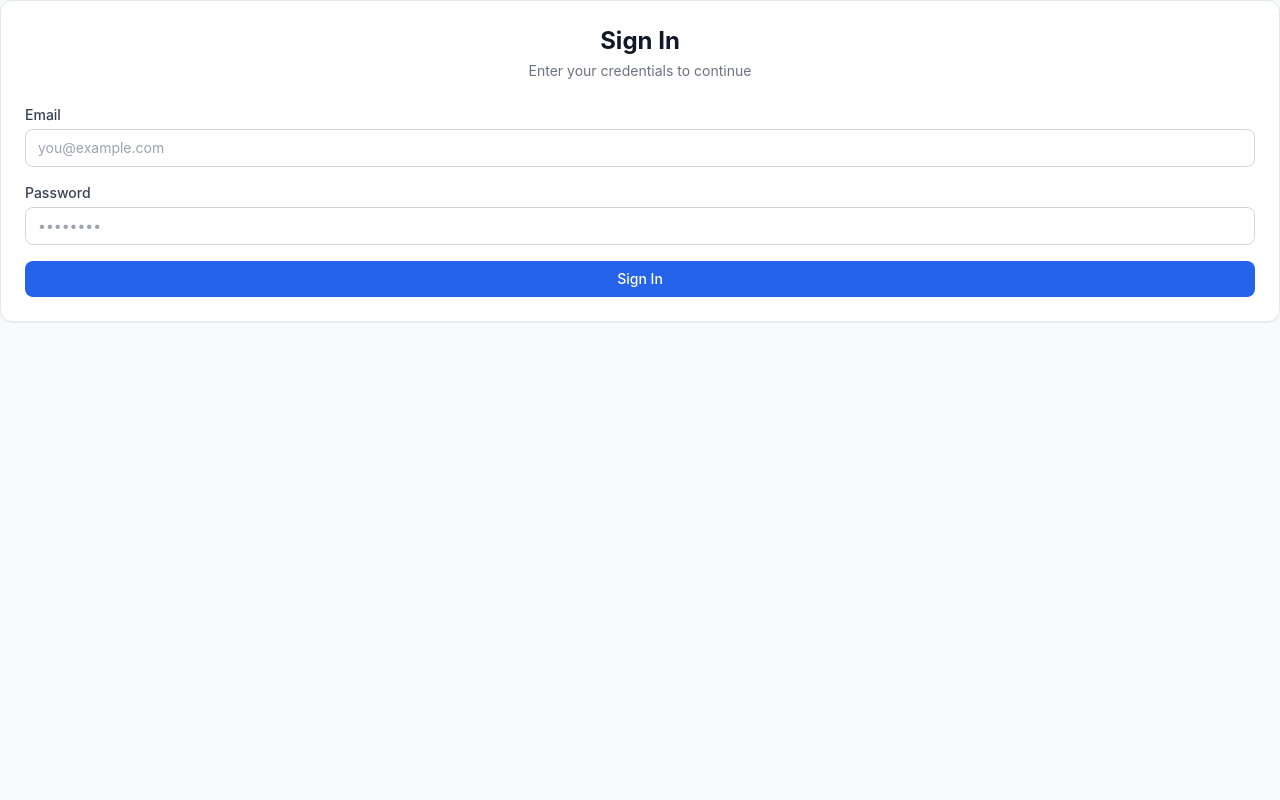
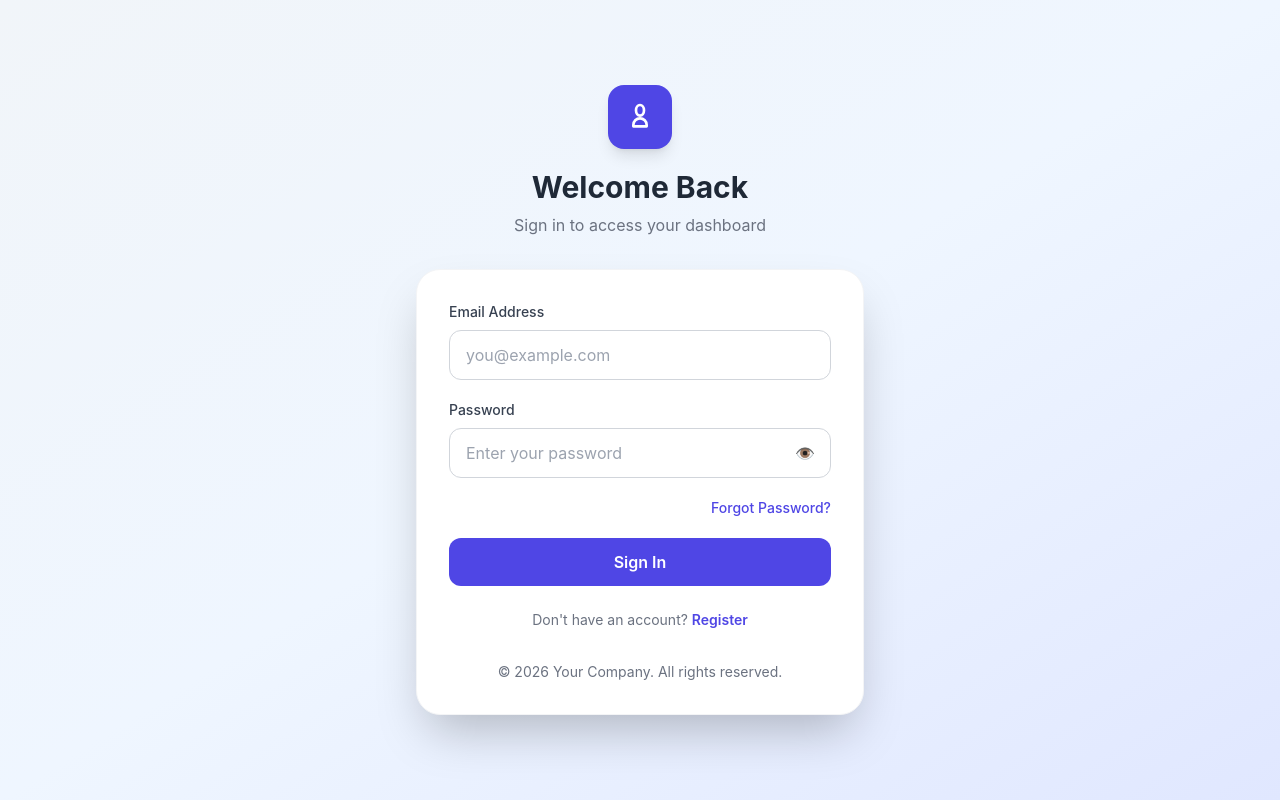
Before and after one commit to AfsarAI/civic-services-platform, a Vue app in the folder frontend/: page /login in a window 1280 px wide. Built offline with nearby package versions, Linux system fonts and the light colour scheme; no server answers.

Commit message:
Add login and citizen registration frontend

```diff
--- a/frontend/src/pages/Login.vue
+++ b/frontend/src/pages/Login.vue
@@ -1,70 +1,180 @@
 <template>
-  <div class="card w-full">
-    <div class="text-center mb-6">
-      <h2 class="text-2xl font-bold text-gray-900">Sign In</h2>
-      <p class="text-gray-500 text-sm mt-1">Enter your credentials to continue</p>
+  <div class="min-h-screen flex items-center justify-center bg-gradient-to-br from-slate-100 via-blue-50 to-indigo-100 px-4">
+    <div class="w-full max-w-md">
+      <!-- Logo -->
+      <div class="text-center mb-8">
+        <div
+          class="w-16 h-16 mx-auto rounded-2xl bg-indigo-600 flex items-center justify-center shadow-lg"
+        >
+          <svg
+            xmlns="http://www.w3.org/2000/svg"
+            class="w-8 h-8 text-white"
+            fill="none"
+            viewBox="0 0 24 24"
+            stroke="currentColor"
+          >
+            <path
+              stroke-linecap="round"
+              stroke-linejoin="round"
+              stroke-width="2"
+              d="M12 11c1.657 0 3-1.79 3-4s-1.343-4-3-4-3 1.79-3 4 1.343 4 3 4zm0 2c-2.761 0-5 2.239-5 5v1h10v-1c0-2.761-2.239-5-5-5z"
+            />
+          </svg>
         </div>
 
-    <form @submit.prevent="handleLogin" class="space-y-4">
+        <h1 class="text-3xl font-bold text-gray-800 mt-5">
+          Welcome Back
+        </h1>
+
+        <p class="text-gray-500 mt-2">
+          Sign in to access your dashboard
+        </p>
+      </div>
+
+      <!-- Card -->
+      <div class="bg-white rounded-3xl shadow-2xl p-8 border border-gray-100">
+        <form @submit.prevent="handleLogin" class="space-y-5">
+
+          <!-- Email -->
           <div>
-        <label for="email" class="form-label">Email</label>
+            <label class="block text-sm font-medium text-gray-700 mb-2">
+              Email Address
+            </label>
+
             <input
-          id="email"
               v-model="form.email"
               type="email"
-          class="form-input"
+              required
               placeholder="you@example.com"
-          required
               autocomplete="email"
+              class="w-full rounded-xl border border-gray-300 px-4 py-3 focus:ring-2 focus:ring-indigo-500 focus:border-indigo-500 outline-none transition"
             />
           </div>
 
+          <!-- Password -->
           <div>
-        <label for="password" class="form-label">Password</label>
+            <label class="block text-sm font-medium text-gray-700 mb-2">
+              Password
+            </label>
+
+            <div class="relative">
               <input
-          id="password"
                 v-model="form.password"
-          type="password"
-          class="form-input"
-          placeholder="••••••••"
+                :type="showPassword ? 'text' : 'password'"
                 required
                 autocomplete="current-password"
+                placeholder="Enter your password"
+                class="w-full rounded-xl border border-gray-300 px-4 py-3 pr-12 focus:ring-2 focus:ring-indigo-500 focus:border-indigo-500 outline-none transition"
               />
+
+              <button
+                type="button"
+                @click="showPassword = !showPassword"
+                class="absolute right-4 top-1/2 -translate-y-1/2 text-gray-500 hover:text-indigo-600"
+              >
+                {{ showPassword ? '🙈' : '👁️' }}
+              </button>
+            </div>
           </div>
 
-      <div v-if="error" class="text-red-600 text-sm bg-red-50 border border-red-200 rounded-lg px-3 py-2">
+          <!-- Forgot Password -->
+          <div class="flex justify-end">
+            <a
+              href="#"
+              class="text-sm text-indigo-600 hover:text-indigo-700 font-medium"
+            >
+              Forgot Password?
+            </a>
+          </div>
+
+          <!-- Error -->
+          <div
+            v-if="error"
+            class="bg-red-50 border border-red-200 text-red-600 rounded-xl px-4 py-3 text-sm"
+          >
             {{ error }}
           </div>
 
-      <button type="submit" class="btn-primary w-full" :disabled="isLoading">
-        {{ isLoading ? 'Signing in…' : 'Sign In' }}
+          <!-- Button -->
+          <button
+            type="submit"
+            :disabled="isLoading"
+            class="w-full bg-indigo-600 hover:bg-indigo-700 disabled:opacity-70 text-white font-semibold py-3 rounded-xl transition flex justify-center items-center"
+          >
+            <svg
+              v-if="isLoading"
+              class="animate-spin h-5 w-5 mr-2"
+              xmlns="http://www.w3.org/2000/svg"
+              fill="none"
+              viewBox="0 0 24 24"
+            >
+              <circle
+                class="opacity-20"
+                cx="12"
+                cy="12"
+                r="10"
+                stroke="currentColor"
+                stroke-width="4"
+              />
+
+              <path
+                class="opacity-90"
+                fill="currentColor"
+                d="M4 12a8 8 0 018-8v4a4 4 0 00-4 4H4z"
+              />
+            </svg>
+
+            {{ isLoading ? 'Signing In...' : 'Sign In' }}
           </button>
         </form>
+         <div class="mt-6 text-center text-sm text-gray-500">
+  Don't have an account?
+
+  <RouterLink
+    to="/register"
+    class="text-indigo-600 hover:text-indigo-700 font-semibold"
+  >
+    Register
+  </RouterLink>
+</div>
+        <!-- Footer -->
+        <div class="mt-8 text-center text-sm text-gray-500">
+          © {{ new Date().getFullYear() }} Your Company. All rights reserved.
+        </div>
+      </div>
+    </div>
   </div>
 </template>
 
 <script setup>
-import { ref, reactive } from 'vue'
-import { useRouter } from 'vue-router'
-import { useAuthStore } from '@/stores/auth'
+import { ref, reactive } from "vue";
+import { useRouter } from "vue-router";
+import { useAuthStore } from "@/stores/auth";
 
-const authStore = useAuthStore()
-const router = useRouter()
+const authStore = useAuthStore();
+const router = useRouter();
 
-const form = reactive({ email: '', password: '' })
-const isLoading = ref(false)
-const error = ref(null)
+const form = reactive({
+  email: "",
+  password: "",
+});
+
+const showPassword = ref(false);
+const isLoading = ref(false);
+const error = ref("");
 
 async function handleLogin() {
-  isLoading.value = true
-  error.value = null
+  isLoading.value = true;
+  error.value = "";
+
   try {
-    await authStore.login(form.email, form.password)
-    router.push({ name: 'dashboard' })
+    await authStore.login(form.email, form.password);
+    router.push({ name: "dashboard" });
   } catch (err) {
-    error.value = err.message || 'Login failed. Please check your credentials.'
+    error.value =
+      err.message || "Invalid email or password. Please try again.";
   } finally {
-    isLoading.value = false
+    isLoading.value = false;
   }
 }
 </script>
--- /dev/null
+++ b/frontend/src/pages/Register.vue
@@ -0,0 +1,225 @@
+<template>
+  <div class="min-h-screen flex items-center justify-center bg-gradient-to-br from-slate-100 via-blue-50 to-indigo-100 px-4">
+    <div class="w-full max-w-md">
+
+      <!-- Logo -->
+      <div class="text-center mb-8">
+        <div
+          class="w-16 h-16 mx-auto rounded-2xl bg-indigo-600 flex items-center justify-center shadow-lg"
+        >
+          <svg
+            xmlns="http://www.w3.org/2000/svg"
+            class="w-8 h-8 text-white"
+            fill="none"
+            viewBox="0 0 24 24"
+            stroke="currentColor"
+          >
+            <path
+              stroke-linecap="round"
+              stroke-linejoin="round"
+              stroke-width="2"
+              d="M12 11c1.657 0 3-1.79 3-4s-1.343-4-3-4-3 1.79-3 4 1.343 4 3 4zm0 2c-2.761 0-5 2.239-5 5v1h10v-1c0-2.761-2.239-5-5-5z"
+            />
+          </svg>
+        </div>
+
+        <h1 class="text-3xl font-bold text-gray-800 mt-5">
+          Create Account
+        </h1>
+
+        <p class="text-gray-500 mt-2">
+          Register to access Civic Services
+        </p>
+      </div>
+
+      <div class="bg-white rounded-3xl shadow-2xl p-8 border border-gray-100">
+
+        <form @submit.prevent="handleRegister" class="space-y-5">
+
+          <!-- Full Name -->
+          <div>
+            <label class="block text-sm font-medium text-gray-700 mb-2">
+              Full Name
+            </label>
+
+            <input
+              v-model="form.name"
+              type="text"
+              required
+              placeholder="Enter your full name"
+              class="w-full rounded-xl border border-gray-300 px-4 py-3 focus:ring-2 focus:ring-indigo-500 outline-none"
+            />
+          </div>
+
+          <!-- Email -->
+          <div>
+            <label class="block text-sm font-medium text-gray-700 mb-2">
+              Email Address
+            </label>
+
+            <input
+              v-model="form.email"
+              type="email"
+              required
+              placeholder="you@example.com"
+              class="w-full rounded-xl border border-gray-300 px-4 py-3 focus:ring-2 focus:ring-indigo-500 outline-none"
+            />
+          </div>
+
+          <!-- Mobile -->
+          <div>
+            <label class="block text-sm font-medium text-gray-700 mb-2">
+              Mobile Number
+            </label>
+
+            <input
+              v-model="form.mobile"
+              type="tel"
+              maxlength="10"
+              required
+              placeholder="9876543210"
+              class="w-full rounded-xl border border-gray-300 px-4 py-3 focus:ring-2 focus:ring-indigo-500 outline-none"
+            />
+          </div>
+
+          <!-- Password -->
+          <div>
+            <label class="block text-sm font-medium text-gray-700 mb-2">
+              Password
+            </label>
+
+            <input
+              v-model="form.password"
+              type="password"
+              required
+              placeholder="Password"
+              class="w-full rounded-xl border border-gray-300 px-4 py-3 focus:ring-2 focus:ring-indigo-500 outline-none"
+            />
+          </div>
+
+          <!-- Confirm Password -->
+          <div>
+            <label class="block text-sm font-medium text-gray-700 mb-2">
+              Confirm Password
+            </label>
+
+            <input
+              v-model="form.confirmPassword"
+              type="password"
+              required
+              placeholder="Confirm Password"
+              class="w-full rounded-xl border border-gray-300 px-4 py-3 focus:ring-2 focus:ring-indigo-500 outline-none"
+            />
+          </div>
+
+          <!-- Error -->
+          <div
+            v-if="error"
+            class="bg-red-50 border border-red-200 text-red-600 rounded-xl px-4 py-3 text-sm"
+          >
+            {{ error }}
+          </div>
+
+          <!-- Success -->
+          <div
+            v-if="success"
+            class="bg-green-50 border border-green-200 text-green-700 rounded-xl px-4 py-3 text-sm"
+          >
+            {{ success }}
+          </div>
+
+          <!-- Button -->
+          <button
+            type="submit"
+            :disabled="isLoading"
+            class="w-full bg-indigo-600 hover:bg-indigo-700 text-white font-semibold py-3 rounded-xl transition"
+          >
+            {{ isLoading ? "Creating Account..." : "Register" }}
+          </button>
+
+        </form>
+
+        <div class="mt-6 text-center text-sm text-gray-500">
+  Already have an account?
+
+  <RouterLink
+    to="/login"
+    class="text-indigo-600 hover:text-indigo-700 font-semibold"
+  >
+    Sign In
+  </RouterLink>
+</div>
+
+      </div>
+    </div>
+  </div>
+</template>
+
+<script setup>
+import { reactive, ref } from "vue";
+import { useRouter } from "vue-router";
+import { useAuthStore } from "@/stores/auth";
+
+const authStore = useAuthStore();
+const router = useRouter();
+
+const form = reactive({
+  name: "",
+  email: "",
+  mobile: "",
+  password: "",
+  confirmPassword: ""
+});
+
+const isLoading = ref(false);
+const error = ref("");
+const success = ref("");
+
+async function handleRegister() {
+
+  error.value = "";
+  success.value = "";
+
+  if (!form.name.trim()) {
+    error.value = "Full Name is required.";
+    return;
+  }
+
+  if (!/^[0-9]{10}$/.test(form.mobile)) {
+    error.value = "Enter a valid 10-digit mobile number.";
+    return;
+  }
+
+  if (form.password !== form.confirmPassword) {
+    error.value = "Passwords do not match.";
+    return;
+  }
+
+  isLoading.value = true;
+
+  try {
+
+    await authStore.register({
+      name: form.name,
+      email: form.email,
+      mobile: form.mobile,
+      password: form.password
+    });
+
+    success.value = "Registration successful! Redirecting to login...";
+
+    setTimeout(() => {
+      router.push({ name: "login" });
+    }, 1500);
+
+  } catch (err) {
+
+    error.value =
+      err.message ||
+      "Email already exists or registration failed.";
+
+  } finally {
+    isLoading.value = false;
+  }
+}
+</script>
--- a/frontend/src/router/index.js
+++ b/frontend/src/router/index.js
@@ -11,7 +11,12 @@ const router = createRouter({
       component: () => import('@/pages/Login.vue'),
       meta: { requiresGuest: true },
     },
-
+    {
+  path: '/register',
+  name: 'register',
+  component: () => import('@/pages/Register.vue'),
+  meta: { requiresGuest: true },
+    },
     // ── Shared (authenticated) ──────────────────────────────────────────
     {
       path: '/',
--- a/frontend/src/stores/auth.js
+++ b/frontend/src/stores/auth.js
@@ -14,15 +14,31 @@ export const useAuthStore = defineStore('auth', () => {
   const fullName = computed(() => user.value?.full_name ?? '')
 
   // ── Actions ────────────────────────────────────────────────────────────
-  async function login(email, password) {
-    // TODO: call authService.login(email, password)
-    throw new Error('Login not yet implemented')
+async function login(email, password) {
+  try {
+    const response = await authService.login(email, password)
+
+    _setSession(response.tokens, response.user)
+
+    return response
+  } catch (error) {
+    throw new Error(
+      error.response?.data?.message || 'Invalid email or password.'
+    )
   }
+}
 
-  async function register(userData) {
-    // TODO: call authService.register(userData)
-    throw new Error('Register not yet implemented')
+async function register(userData) {
+  try {
+    const response = await authService.register(userData)
+
+    return response
+  } catch (error) {
+    throw new Error(
+      error.response?.data?.message || 'Registration failed.'
+    )
   }
+}
 
   async function logout() {
     // TODO: call authService.logout()
```
Lines whose indentation alone changed are shown as unchanged.
